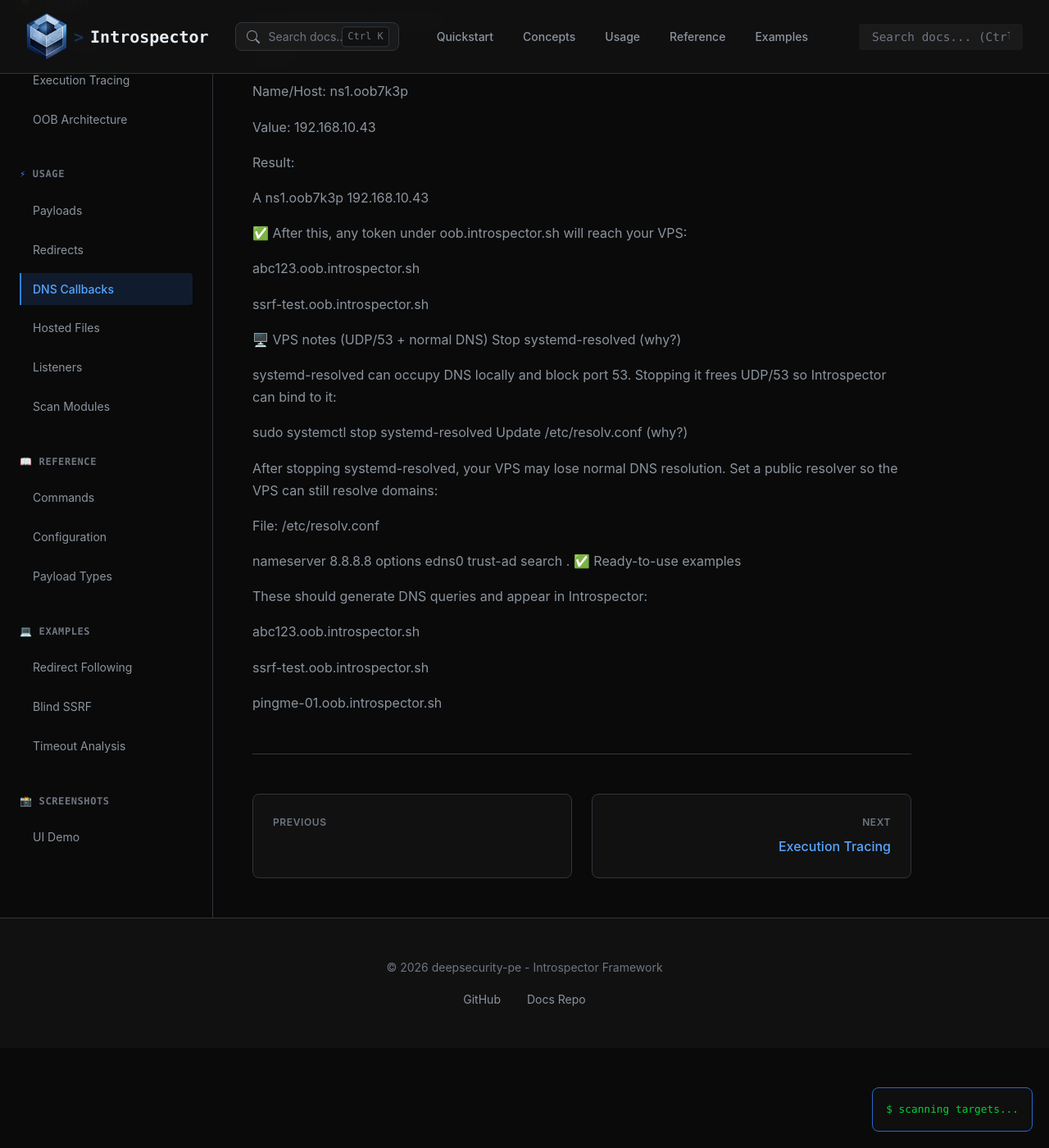
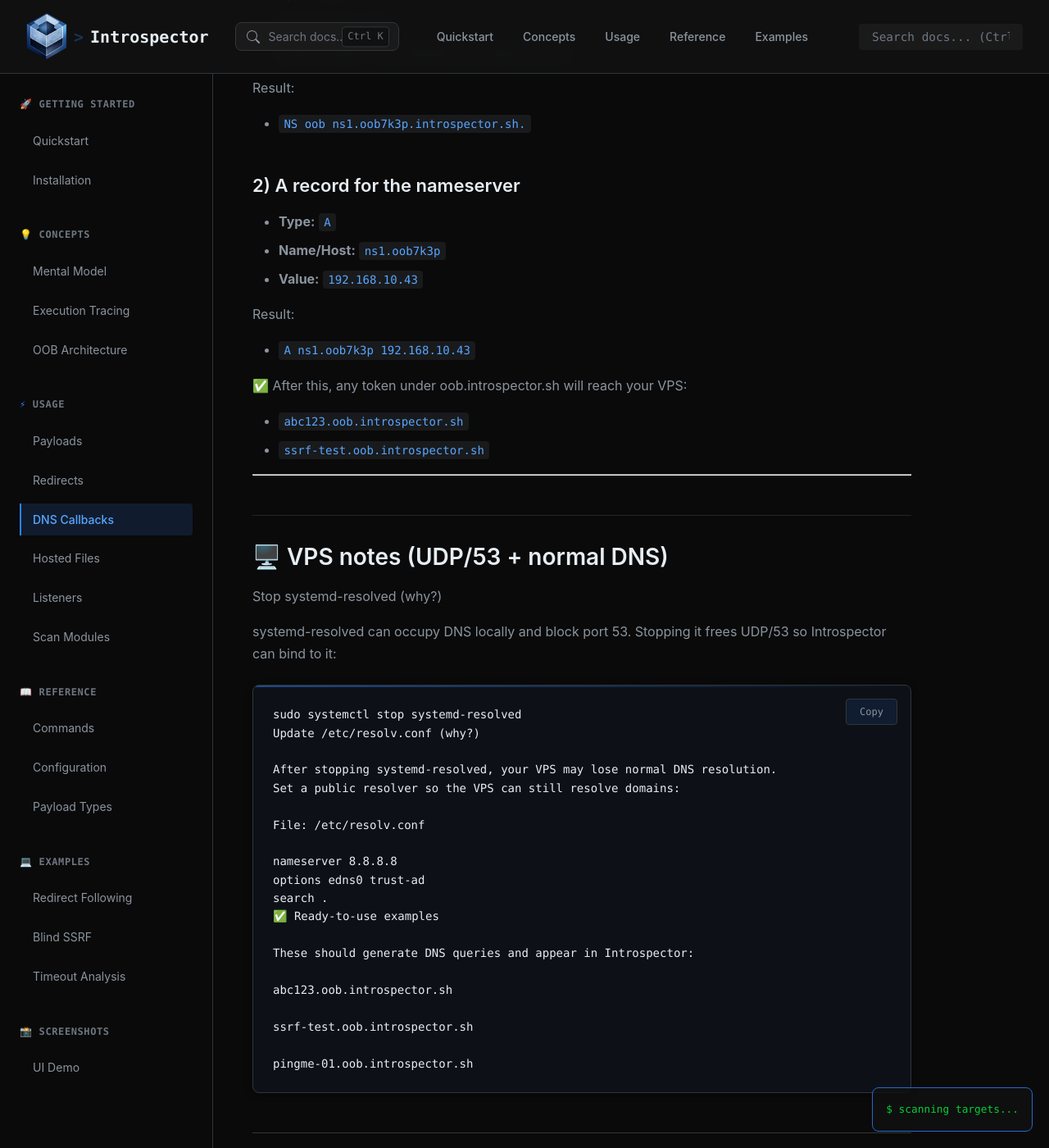
Before and after one commit to Dedal0/Introspector-Docs, a Jekyll site: the page built from usage/dns-callbacks.md, in a window 1280 px wide and 1400 px high, scrolled down 2954 px. Shown: the whole window at 82% size. Built offline with Jekyll 4.4.1, drawn with Linux system fonts in a browser that asks for light colours; some of the changed text lies outside the part shown.

Commit message:
Update dns-callbacks.md

````diff
--- a/usage/dns-callbacks.md
+++ b/usage/dns-callbacks.md
@@ -60,62 +57,67 @@ DNS_CONFIG = {
 Even if you already configured core_state.py, DNS callbacks will NOT arrive “by magic”.
 To receive DNS queries on your VPS, you must make your VPS the authoritative DNS for a subdomain (example: oob.introspector.sh).
 
-**This guide uses these fixed examples**
+---
+
+### **This guide uses these fixed examples**
+
 - **VPS IP:** `192.168.10.43`
 - **Domain:** `introspector.sh`
 - **OOB base:** `oob.introspector.sh`
 - **Custom nameserver** `ns1.oob7k3p.introspector.sh`
 
-Step 1 — Create the custom nameserver (GLUE / Hostname)
+---
 
-In your DNS provider, find a section like Hostnames / Child Name Servers / Custom nameservers and create:
+## Step 1 — Create the custom nameserver (GLUE / Hostname)
 
-Hostname: ns1.oob7k3p.introspector.sh
+In your DNS provider, find a section like **Hostnames / Child Name Servers / Custom nameservers** and create:
 
-IP Address: 192.168.10.43
+- **Hostname:** `ns1.oob7k3p.introspector.sh`
+- **IP Address:** `192.168.10.43`
 
 Why this matters: it “binds” the nameserver hostname to your VPS IP, so delegation can work reliably.
 
-Step 2 — Add DNS records (DNS Records)
+---
 
-Now open the DNS zone for introspector.sh and create these two records:
+## Step 2 — Add DNS records (DNS Records)
 
-1) NS delegation (delegate oob to your nameserver)
+Now open the DNS zone for **introspector.sh** and create these two records:
 
-Type: NS
+### 1) NS delegation (delegate oob to your nameserver)
 
-Name/Host: oob
-
-Value/Target: ns1.oob7k3p.introspector.sh.
+- **Type:** `NS`
+- **Name/Host:** `oob`
+- **Value/Target:** `ns1.oob7k3p.introspector.sh.`
 
 Result:
 
-NS oob ns1.oob7k3p.introspector.sh.
+- `NS oob ns1.oob7k3p.introspector.sh.`
 
-2) A record for the nameserver
+### 2) A record for the nameserver
 
-Type: A
-
-Name/Host: ns1.oob7k3p
-
-Value: 192.168.10.43
+- **Type:** `A`
+- **Name/Host:** `ns1.oob7k3p`
+- **Value:** `192.168.10.43`
 
 Result:
 
-A ns1.oob7k3p 192.168.10.43
+- `A ns1.oob7k3p 192.168.10.43`
 
 ✅ After this, any token under oob.introspector.sh will reach your VPS:
 
-abc123.oob.introspector.sh
+- `abc123.oob.introspector.sh`
+- `ssrf-test.oob.introspector.sh`
 
-ssrf-test.oob.introspector.sh
+---
 
-🖥️ VPS notes (UDP/53 + normal DNS)
+## 🖥️ VPS notes (UDP/53 + normal DNS)
+
 Stop systemd-resolved (why?)
 
 systemd-resolved can occupy DNS locally and block port 53.
 Stopping it frees UDP/53 so Introspector can bind to it:
 
+```bash
 sudo systemctl stop systemd-resolved
 Update /etc/resolv.conf (why?)
 
@@ -136,3 +138,4 @@ abc123.oob.introspector.sh
 ssrf-test.oob.introspector.sh
 
 pingme-01.oob.introspector.sh
+```
````
Also changed, not shown: other parts of usage/dns-callbacks.md (+0 -3 lines).
